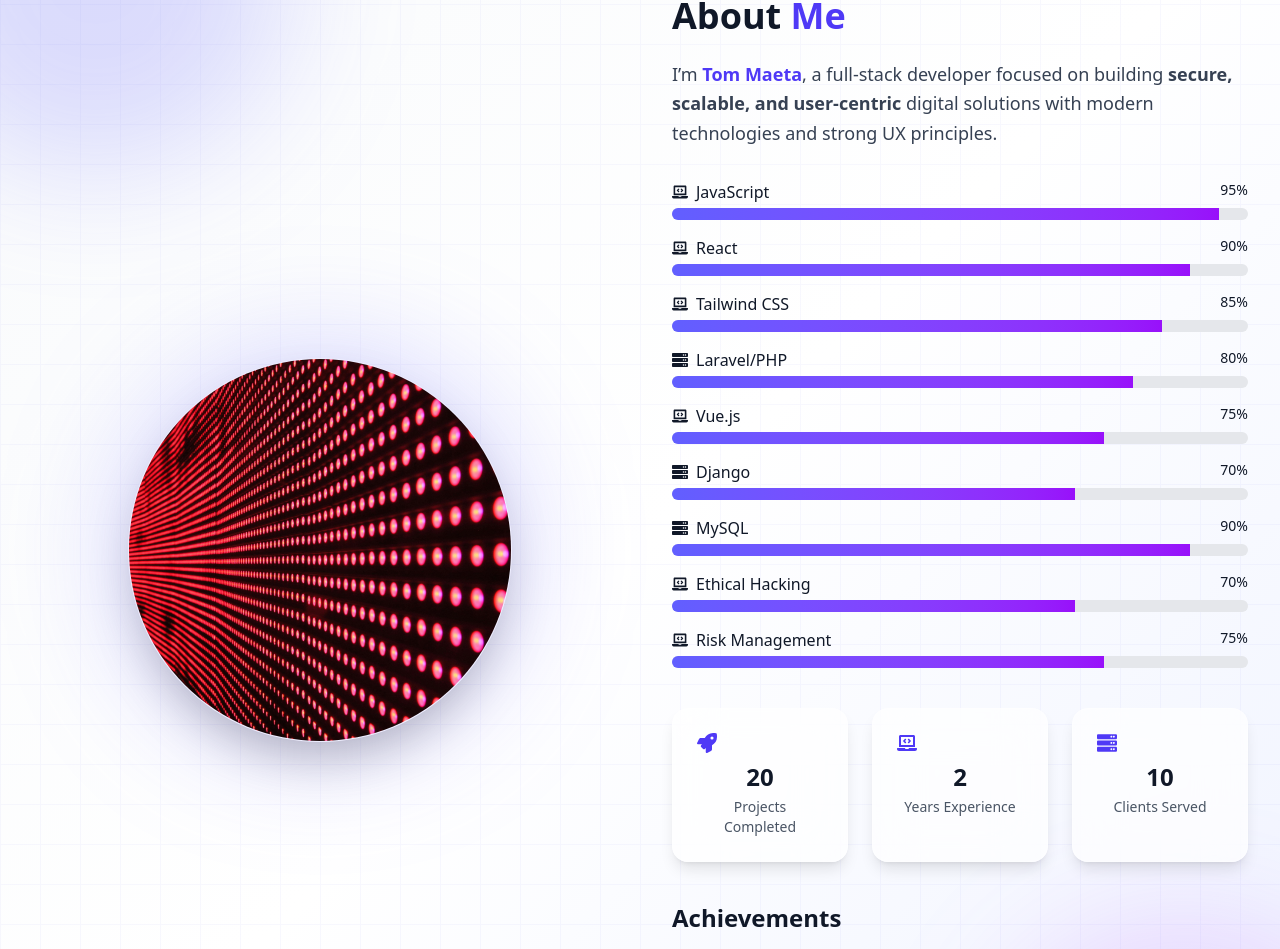
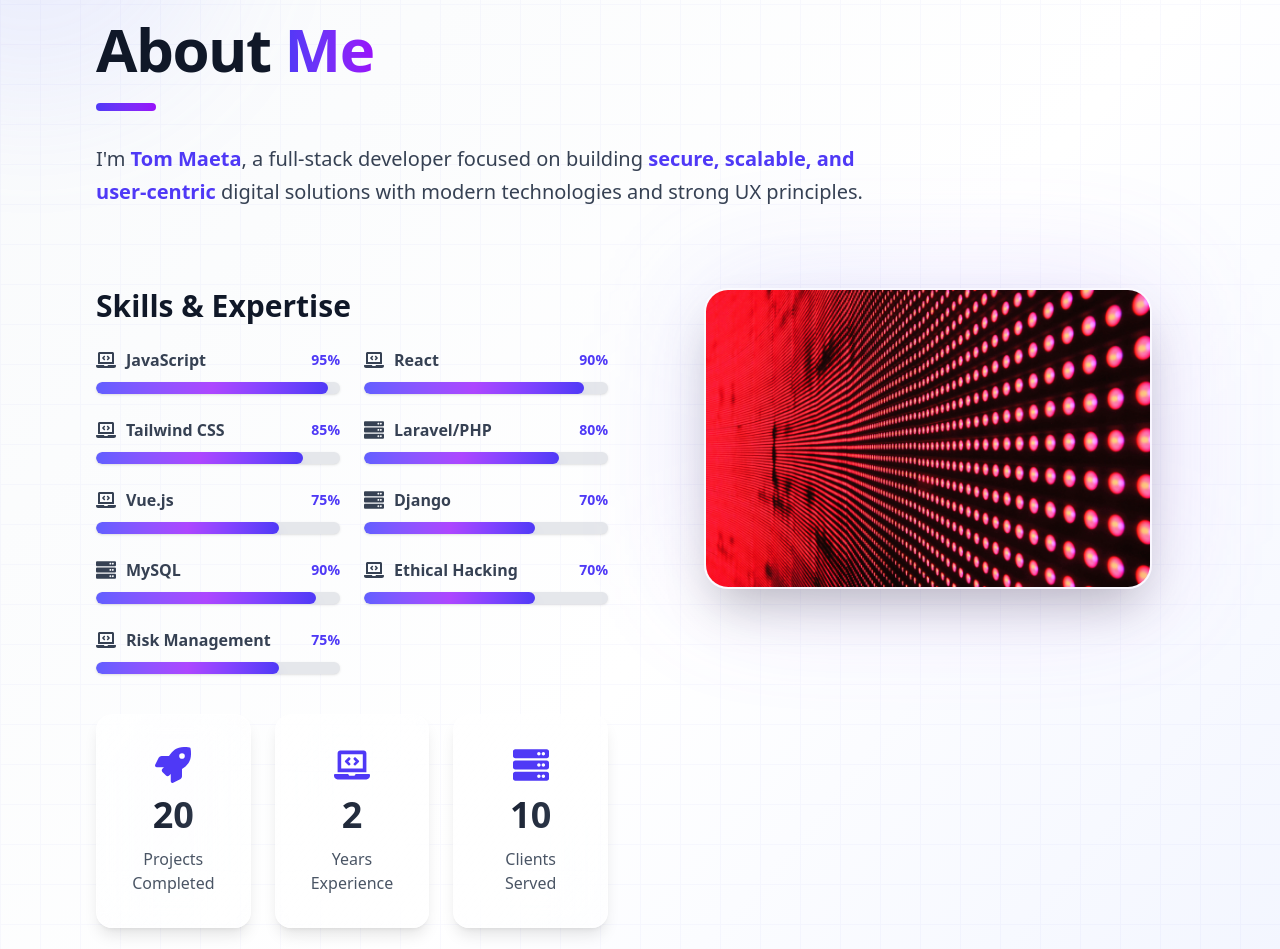
Before and after one commit to tom4maeta/Tom-Maeta---portfolio, a React (Vite) app: page / in a window 1280 px wide. Shown: the part 916-1865 px from the top of the page. Built offline with nearby package versions, Linux system fonts and the light colour scheme.

Commit message:
Update About.jsx

```diff
--- a/src/Components/About/About.jsx
+++ b/src/Components/About/About.jsx
@@ -11,7 +11,6 @@ import {
 } from "react-icons/fa";
 
 /* ================= DATA ================= */
-
 const skills = [
   { name: "JavaScript", percentage: 95, icon: <FaLaptopCode /> },
   { name: "React", percentage: 90, icon: <FaLaptopCode /> },
@@ -19,10 +18,9 @@ const skills = [
   { name: "Laravel/PHP", percentage: 80, icon: <FaServer /> },
   { name: "Vue.js", percentage: 75, icon: <FaLaptopCode /> },
   { name: "Django", percentage: 70, icon: <FaServer /> },
-   { name: "MySQL", percentage: 90, icon: <FaServer /> },
-   { name: "Ethical Hacking", percentage: 70, icon: <FaLaptopCode /> },
-   { name: "Risk Management", percentage: 75, icon: <FaLaptopCode /> },
-
+  { name: "MySQL", percentage: 90, icon: <FaServer /> },
+  { name: "Ethical Hacking", percentage: 70, icon: <FaLaptopCode /> },
+  { name: "Risk Management", percentage: 75, icon: <FaLaptopCode /> },
 ];
 
 const highlights = [
@@ -38,140 +36,193 @@ const achievements = [
 ];
 
 /* ================= COMPONENT ================= */
-
 const About = () => {
   const [scrollY, setScrollY] = useState(0);
   const [skillCounters, setSkillCounters] = useState(skills.map(() => 0));
   const [highlightCounters, setHighlightCounters] = useState(highlights.map(() => 0));
   const [achievementCounters, setAchievementCounters] = useState(achievements.map(() => 0));
-  const { ref, inView } = useInView({ triggerOnce: true, threshold: 0.3 });
+  const { ref, inView } = useInView({ triggerOnce: true, threshold: 0.2 });
 
-  /* Parallax */
+  // Parallax scroll effect
   useEffect(() => {
     const handleScroll = () => setScrollY(window.scrollY);
     window.addEventListener("scroll", handleScroll);
     return () => window.removeEventListener("scroll", handleScroll);
   }, []);
 
-  /* Counter Animation */
+  // Counter animation for stats
   useEffect(() => {
     if (!inView) return;
 
-    const animate = (items, setter) => {
-      items.forEach((item, index) => {
+    const animateCounters = (items, setter) => {
+      const intervals = items.map((item, index) => {
         let start = 0;
         const end = item.percentage ?? item.value;
-        const interval = setInterval(() => {
+
+        return setInterval(() => {
           start += 1;
           setter((prev) => {
             const updated = [...prev];
-            updated[index] = start;
+            updated[index] = Math.min(start, end);
             return updated;
           });
-          if (start >= end) clearInterval(interval);
+          if (start >= end) clearInterval(intervals[index]);
         }, 20);
       });
     };
 
-    animate(skills, setSkillCounters);
-    animate(highlights, setHighlightCounters);
-    animate(achievements, setAchievementCounters);
+    animateCounters(skills, setSkillCounters);
+    animateCounters(highlights, setHighlightCounters);
+    animateCounters(achievements, setAchievementCounters);
   }, [inView]);
 
   return (
     <section
       id="about"
       ref={ref}
-      className="relative py-28 overflow-hidden
+      className="relative w-full py-16 sm:py-20 md:py-28 lg:py-32 overflow-hidden
         bg-gradient-to-br from-slate-50 via-white to-indigo-50
-        dark:from-gray-950 dark:via-gray-900 dark:to-indigo-950"
+        dark:from-slate-950 dark:via-slate-900 dark:to-indigo-950
+        transition-colors duration-300"
     >
-      {/* Subtle Grid Overlay */}
-      <div className="absolute inset-0 opacity-[0.04]
+      {/* Background Grid Pattern */}
+      <div className="absolute inset-0 opacity-[0.03] dark:opacity-[0.05]
         bg-[linear-gradient(to_right,#6366f1_1px,transparent_1px),linear-gradient(to_bottom,#6366f1_1px,transparent_1px)]
-        bg-[size:40px_40px]" />
+        bg-[size:40px_40px] pointer-events-none" />
 
-      {/* Glow Orbs */}
-      <div className="absolute -top-24 -left-24 w-96 h-96 bg-indigo-500/20 rounded-full blur-3xl" />
-      <div className="absolute -bottom-24 -right-24 w-96 h-96 bg-purple-500/20 rounded-full blur-3xl" />
+      {/* Animated Gradient Orbs */}
+      <div className="absolute -top-40 -left-40 w-72 h-72 sm:w-96 sm:h-96
+        bg-indigo-400/20 rounded-full blur-3xl animate-pulse" />
+      <div className="absolute -bottom-40 -right-40 w-72 h-72 sm:w-96 sm:h-96
+        bg-purple-400/20 rounded-full blur-3xl animate-pulse" style={{ animationDelay: "1s" }} />
 
-      <div className="relative max-w-7xl mx-auto px-6 lg:px-8">
-        <div className="grid grid-cols-1 lg:grid-cols-2 gap-16 items-center">
+      <div className="relative max-w-6xl mx-auto px-4 sm:px-6 lg:px-8 w-full">
+        {/* INTRO SECTION */}
+        <motion.div
+          initial={{ opacity: 0, y: 30 }}
+          whileInView={{ opacity: 1, y: 0 }}
+          viewport={{ once: true, amount: 0.3 }}
+          transition={{ duration: 0.6 }}
+          className="mb-12 sm:mb-14 md:mb-16 lg:mb-20"
+        >
+          <div className="mb-6 sm:mb-8">
+            <h2 className="text-3xl sm:text-4xl md:text-5xl lg:text-6xl font-extrabold
+              leading-tight tracking-tight text-gray-900 dark:text-white">
+              About <span className="text-transparent bg-clip-text
+                bg-gradient-to-r from-indigo-600 to-purple-600">Me</span>
+            </h2>
+            <motion.div
+              initial={{ width: 0 }}
+              whileInView={{ width: 60 }}
+              viewport={{ once: true }}
+              transition={{ duration: 0.8, delay: 0.2 }}
+              className="h-1.5 sm:h-2 bg-gradient-to-r from-indigo-600 to-purple-600
+                rounded-full mt-4"
+            />
+          </div>
 
-          {/* IMAGE */}
+          <p className="text-base sm:text-lg md:text-xl leading-relaxed sm:leading-relaxed
+            text-gray-700 dark:text-gray-300 max-w-3xl">
+            I'm <span className="font-semibold text-indigo-600 dark:text-indigo-400">
+              Tom Maeta
+            </span>, a full-stack developer focused on building{" "}
+            <span className="font-semibold text-indigo-600 dark:text-indigo-400">
+              secure, scalable, and user-centric
+            </span>{" "}
+            digital solutions with modern technologies and strong UX principles.
+          </p>
+        </motion.div>
+
+        {/* CONTENT & IMAGE GRID */}
+        <div className="grid grid-cols-1 lg:grid-cols-2 gap-8 sm:gap-10 md:gap-12 lg:gap-16
+          items-start w-full">
+
+          {/* LEFT - SKILLS, STATS, ACHIEVEMENTS */}
           <motion.div
-            style={{ y: scrollY * 0.05 }}
-            initial={{ opacity: 0, x: -60 }}
+            initial={{ opacity: 0, x: -40 }}
             whileInView={{ opacity: 1, x: 0 }}
-            transition={{ duration: 0.8 }}
-            className="flex justify-center"
+            viewport={{ once: true, amount: 0.2 }}
+            transition={{ duration: 0.6, type: "spring", stiffness: 100 }}
+            className="space-y-8 sm:space-y-10 order-2 lg:order-1 w-full"
           >
-            <div className="relative">
-              <div className="absolute inset-0 rounded-full bg-indigo-500/30 blur-3xl" />
-              <div className="relative w-80 h-80 xl:w-96 xl:h-96 rounded-full overflow-hidden
-                border border-white/30 dark:border-white/10
-                shadow-2xl backdrop-blur-md">
-                <img
-                  src={aboutImage}
-                  alt="About"
-                  className="w-full h-full object-cover"
-                />
+            {/* SKILLS SECTION */}
+            <SkillsSection skillCounters={skillCounters} />
+
+            {/* HIGHLIGHTS STATS */}
+            <div className="w-full">
+              <div className="grid grid-cols-1 sm:grid-cols-3 gap-3 sm:gap-4 md:gap-6">
+                {highlights.map((item, i) => (
+                  <StatCard
+                    key={`highlight-${item.title}`}
+                    icon={item.icon}
+                    value={highlightCounters[i]}
+                    label={item.title}
+                    delay={i * 0.1}
+                  />
+                ))}
+              </div>
+            </div>
+
+            {/* ACHIEVEMENTS SECTION */}
+            <div className="w-full pt-4 sm:pt-6 md:pt-8 border-t border-gray-200 dark:border-gray-800">
+              <h3 className="text-xl sm:text-2xl md:text-3xl font-bold
+                text-gray-900 dark:text-white mb-4 sm:mb-6">
+                Achievements
+              </h3>
+              <div className="grid grid-cols-1 sm:grid-cols-3 gap-3 sm:gap-4 md:gap-6">
+                {achievements.map((item, i) => (
+                  <StatCard
+                    key={`achievement-${item.title}`}
+                    icon={item.icon}
+                    value={achievementCounters[i]}
+                    label={item.title}
+                    delay={i * 0.1 + 0.3}
+                  />
+                ))}
               </div>
             </div>
           </motion.div>
 
-          {/* CONTENT */}
+          {/* RIGHT - PROFILE IMAGE */}
           <motion.div
-            style={{ y: scrollY * 0.02 }}
-            initial={{ opacity: 0, x: 60 }}
+            style={{ y: scrollY * 0.03 }}
+            initial={{ opacity: 0, x: 40 }}
             whileInView={{ opacity: 1, x: 0 }}
-            transition={{ duration: 0.8 }}
+            viewport={{ once: true, amount: 0.2 }}
+            transition={{ duration: 0.6, type: "spring", stiffness: 100 }}
+            className="flex justify-center order-1 lg:order-2 w-full"
           >
-            <h2 className="text-3xl sm:text-4xl font-extrabold mb-6">
-              About <span className="text-indigo-600">Me</span>
-            </h2>
+            <div className="relative w-full max-w-xs sm:max-w-sm md:max-w-md">
+              {/* Glow background */}
+              <motion.div
+                animate={{ opacity: [0.5, 0.8, 0.5] }}
+                transition={{ duration: 3, repeat: Infinity }}
+                className="absolute inset-0 rounded-3xl bg-gradient-to-br
+                  from-indigo-400/30 to-purple-400/30 blur-3xl"
+              />
 
-            <p className="text-lg leading-relaxed text-gray-700 dark:text-gray-300 mb-8">
-              I’m <span className="font-semibold text-indigo-600">Tom Maeta</span>, a
-              full-stack developer focused on building
-              <span className="font-semibold"> secure, scalable, and user-centric </span>
-              digital solutions with modern technologies and strong UX principles.
-            </p>
+              {/* Image container */}
+              <motion.div
+                whileHover={{ scale: 1.05 }}
+                transition={{ type: "spring", stiffness: 300 }}
+                className="relative rounded-3xl overflow-hidden
+                  border-2 border-white/50 dark:border-white/20
+                  shadow-2xl dark:shadow-2xl hover:shadow-indigo-500/30
+                  dark:hover:shadow-indigo-500/20
+                  transition-all duration-300 backdrop-blur-md"
+              >
+                <img
+                  src={aboutImage}
+                  alt="Tom Maeta - Full Stack Developer"
+                  loading="lazy"
+                  className="w-full h-auto object-cover"
+                />
 
-            {/* SKILLS */}
-            <div className="space-y-4 mb-10">
-              {skills.map((skill, i) => (
-                <div key={skill.name}>
-                  <div className="flex justify-between mb-1">
-                    <span className="flex items-center gap-2 font-medium">
-                      {skill.icon} {skill.name}
-                    </span>
-                    <span className="text-sm">{skillCounters[i]}%</span>
-                  </div>
-                  <div className="h-3 bg-gray-200 dark:bg-gray-700 rounded-full overflow-hidden">
-                    <motion.div
-                      className="h-full bg-gradient-to-r from-indigo-500 to-purple-600"
-                      initial={{ width: 0 }}
-                      animate={{ width: `${skillCounters[i]}%` }}
-                    />
-                  </div>
-                </div>
-              ))}
-            </div>
-
-            {/* STATS */}
-            <div className="grid grid-cols-1 sm:grid-cols-3 gap-6 mb-10">
-              {highlights.map((item, i) => (
-                <StatCard key={item.title} icon={item.icon} value={highlightCounters[i]} label={item.title} />
-              ))}
-            </div>
-
-            {/* ACHIEVEMENTS */}
-            <h3 className="text-2xl font-bold mb-4">Achievements</h3>
-            <div className="grid grid-cols-1 sm:grid-cols-3 gap-6">
-              {achievements.map((item, i) => (
-                <StatCard key={item.title} icon={item.icon} value={achievementCounters[i]} label={item.title} />
-              ))}
+                {/* Overlay on hover */}
+                <div className="absolute inset-0 bg-gradient-to-t
+                  from-indigo-600/0 to-transparent opacity-0 hover:opacity-20
+                  transition-opacity duration-300" />
+              </motion.div>
             </div>
           </motion.div>
         </div>
@@ -180,19 +231,92 @@ const About = () => {
   );
 };
 
-/* ================= SMALL CARD ================= */
+/* ================= SKILLS SECTION COMPONENT ================= */
+const SkillsSection = ({ skillCounters }) => (
+  <div className="w-full space-y-6">
+    <h3 className="text-xl sm:text-2xl md:text-3xl font-bold
+      text-gray-900 dark:text-white">
+      Skills & Expertise
+    </h3>
+    <div className="grid grid-cols-1 sm:grid-cols-2 gap-4 sm:gap-6">
+      {skills.map((skill, i) => (
+        <motion.div
+          key={`skill-${skill.name}`}
+          initial={{ opacity: 0, y: 10 }}
+          whileInView={{ opacity: 1, y: 0 }}
+          viewport={{ once: true }}
+          transition={{ duration: 0.4, delay: i * 0.05 }}
+          className="group"
+        >
+          <div className="flex justify-between items-center mb-2.5">
+            <span className="flex items-center gap-2.5 font-medium text-sm sm:text-base
+              text-gray-700 dark:text-gray-300 group-hover:text-indigo-600
+              dark:group-hover:text-indigo-400 transition-colors duration-300">
+              <span className="text-lg sm:text-xl">{skill.icon}</span>
+              <span className="font-semibold">{skill.name}</span>
+            </span>
+            <span className="text-xs sm:text-sm font-bold
+              text-indigo-600 dark:text-indigo-400">{skillCounters[i]}%</span>
+          </div>
+          <div className="relative h-2.5 sm:h-3 bg-gray-200 dark:bg-gray-700
+            rounded-full overflow-hidden shadow-sm">
+            <motion.div
+              className="h-full bg-gradient-to-r from-indigo-500 via-purple-500 to-indigo-600
+                rounded-full shadow-lg shadow-indigo-500/40"
+              initial={{ width: 0 }}
+              whileInView={{ width: `${skillCounters[i]}%` }}
+              viewport={{ once: true }}
+              transition={{ duration: 0.6, delay: i * 0.05 + 0.2 }}
+            />
+          </div>
+        </motion.div>
+      ))}
+    </div>
+  </div>
+);
 
-const StatCard = ({ icon, value, label }) => (
+/* ================= STAT CARD COMPONENT ================= */
+const StatCard = ({ icon, value, label, delay = 0 }) => (
   <motion.div
+    initial={{ opacity: 0, y: 20 }}
+    whileInView={{ opacity: 1, y: 0 }}
+    viewport={{ once: true }}
+    transition={{ duration: 0.5, delay }}
     whileHover={{ y: -6 }}
-    className="p-6 rounded-2xl text-center
-      bg-white/70 dark:bg-gray-900/70
-      backdrop-blur-xl border border-white/30 dark:border-gray-800
-      shadow-lg transition"
+    className="relative p-4 sm:p-6 md:p-8 rounded-2xl text-center
+      bg-gradient-to-br from-white/70 to-white/50 dark:from-gray-800/70 dark:to-gray-900/50
+      backdrop-blur-xl border border-white/40 dark:border-gray-700/40
+      shadow-lg dark:shadow-xl hover:shadow-xl
+      dark:hover:shadow-indigo-500/20 dark:hover:shadow-lg
+      transition-all duration-300 overflow-hidden group cursor-pointer"
   >
-    <div className="text-indigo-600 text-xl mb-2">{icon}</div>
-    <div className="text-2xl font-extrabold">{value}</div>
-    <p className="text-sm text-gray-600 dark:text-gray-400 mt-1">{label}</p>
+    {/* Background gradient on hover */}
+    <div className="absolute inset-0 bg-gradient-to-br from-indigo-500/5 to-purple-500/5
+      opacity-0 group-hover:opacity-100 transition-opacity duration-300" />
+
+    <div className="relative z-10 space-y-2 sm:space-y-3">
+      <div className="flex justify-center">
+        <motion.div
+          whileHover={{ scale: 1.15, rotate: 10 }}
+          transition={{ type: "spring", stiffness: 400 }}
+          className="text-2xl sm:text-3xl md:text-4xl text-indigo-600
+            dark:text-indigo-400"
+        >
+          {icon}
+        </motion.div>
+      </div>
+      <div className="text-2xl sm:text-3xl md:text-4xl font-extrabold
+        bg-gradient-to-r from-gray-900 to-gray-700
+        dark:from-white dark:to-gray-300 bg-clip-text text-transparent">
+        {value}
+      </div>
+      <p className="text-xs sm:text-sm md:text-base font-medium
+        text-gray-600 dark:text-gray-400
+        group-hover:text-indigo-600 dark:group-hover:text-indigo-400
+        transition-colors duration-300">
+        {label}
+      </p>
+    </div>
   </motion.div>
 );
 
```
